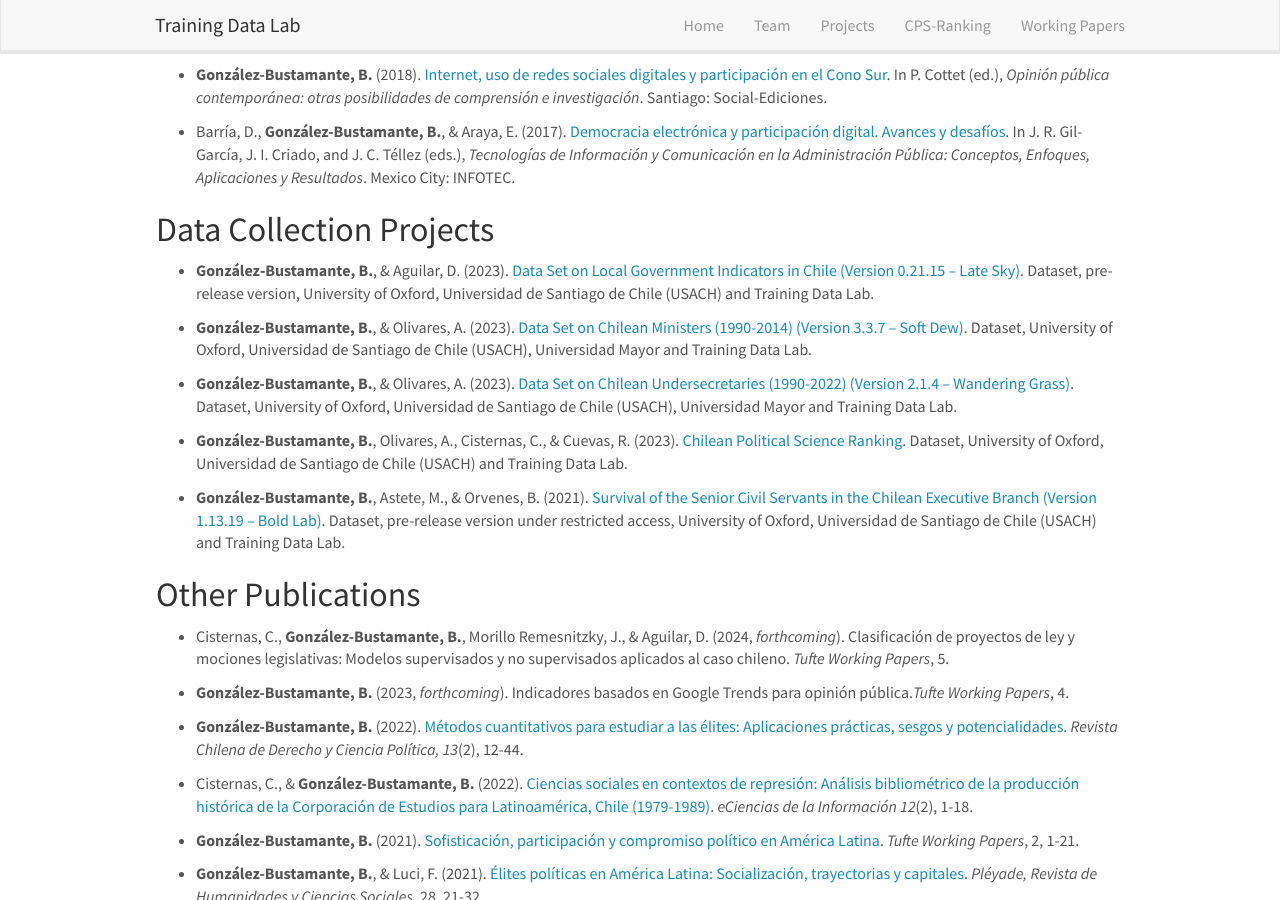
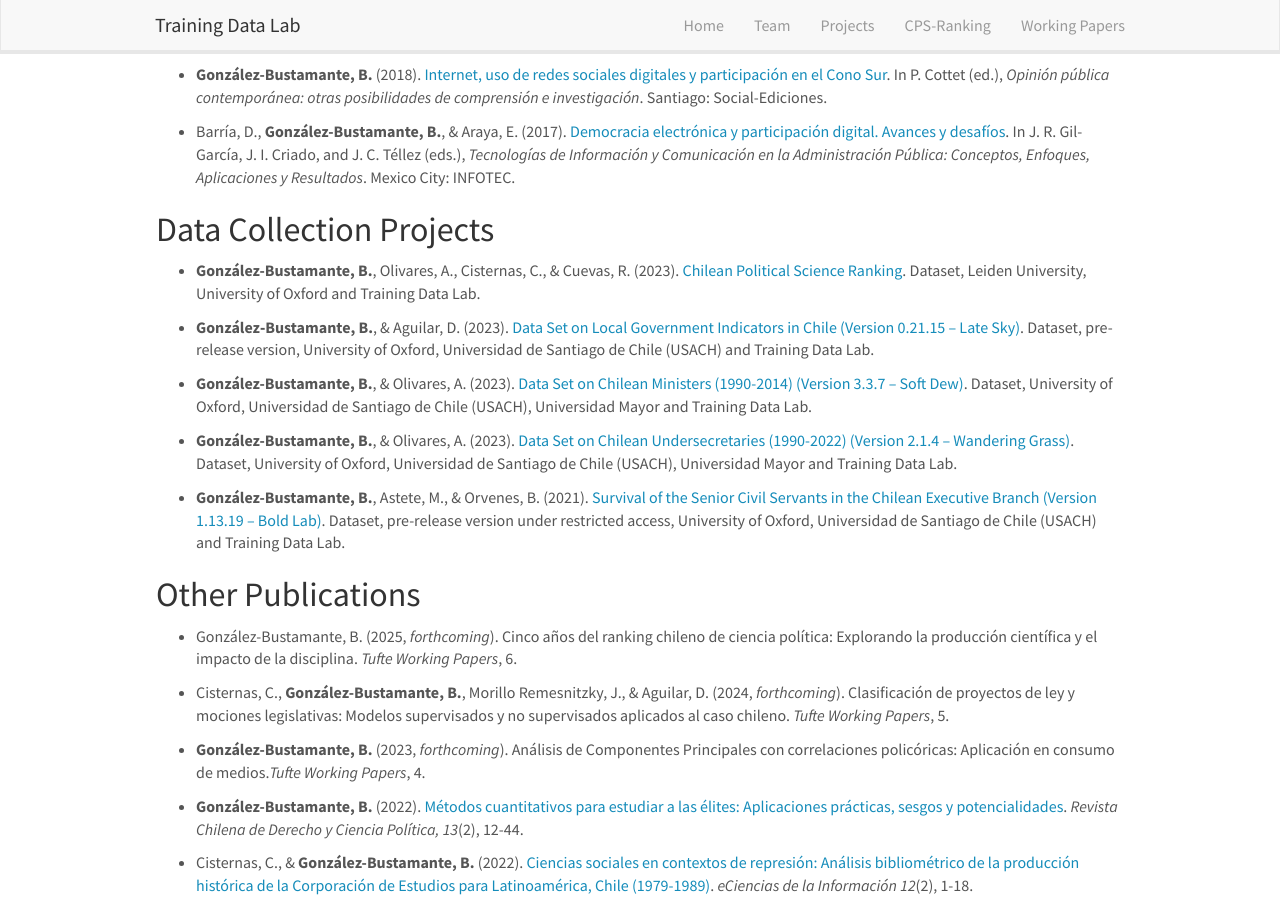
Before and after one commit to training-datalab/old-training-datalab.com, a Jekyll site: the page built from _pages/bgonzalezbustamante.md, in a window 1280 px wide and 900 px high, scrolled down 1350 px. Built offline with Jekyll 4.4.1, drawn with Linux system fonts in a browser that asks for light colours; nearby versions of some CDN libraries; some of the changed text lies outside the part shown.

Commit message:
Update bgonzalezbustamante.md

```diff
--- a/_pages/bgonzalezbustamante.md
+++ b/_pages/bgonzalezbustamante.md
@@ -54,21 +54,23 @@ permalink: /team/bgonzalezbustamante/
 
 ## Data Collection Projects
 
+- **González-Bustamante, B.**, Olivares, A., Cisternas, C., & Cuevas, R. (2023). <a href="http://doi.org/10.17605/OSF.IO/C8PRA" target="_blank">Chilean Political Science Ranking</a>. Dataset, Leiden University, University of Oxford and Training Data Lab.
+
 - **González‑Bustamante, B.**, & Aguilar, D. (2023). <a href="https://doi.org/10.5281/zenodo.7568387" target="_blank">Data Set on Local Government Indicators in Chile (Version 0.21.15 -- Late Sky)</a>. Dataset, pre-release version, University of Oxford, Universidad de Santiago de Chile (USACH) and Training Data Lab.
 
 - **González-Bustamante, B.**, & Olivares, A. (2023). <a href="https://doi.org/10.5281/zenodo.5744536" target="_blank">Data Set on Chilean Ministers (1990-2014) (Version 3.3.7 -- Soft Dew)</a>. Dataset, University of Oxford, Universidad de Santiago de Chile (USACH), Universidad Mayor and Training Data Lab.
 
 - **González-Bustamante, B.**, & Olivares, A. (2023). <a href="https://doi.org/10.5281/zenodo.5715384" target="_blank">Data Set on Chilean Undersecretaries (1990-2022) (Version 2.1.4 -- Wandering Grass)</a>. Dataset, University of Oxford, Universidad de Santiago de Chile (USACH), Universidad Mayor and Training Data Lab.
 
-- **González-Bustamante, B.**, Olivares, A., Cisternas, C., & Cuevas, R. (2023). <a href="http://doi.org/10.17605/OSF.IO/C8PRA" target="_blank">Chilean Political Science Ranking</a>. Dataset, University of Oxford, Universidad de Santiago de Chile (USACH) and Training Data Lab.
-
 - **González-Bustamante, B.**, Astete, M., & Orvenes, B. (2021).  <a href="https://doi.org/10.5281/zenodo.8115596" target="_blank">Survival of the Senior Civil Servants in the Chilean Executive Branch (Version 1.13.19 -- Bold Lab)</a>. Dataset, pre-release version under restricted access, University of Oxford, Universidad de Santiago de Chile (USACH) and Training Data Lab.
 
 ## Other Publications
 
+- González-Bustamante, B. (2025, *forthcoming*). Cinco años del ranking chileno de ciencia política: Explorando la producción científica y el impacto de la disciplina.  *Tufte Working Papers*, 6.
+
 - Cisternas, C., **González-Bustamante, B.**, Morillo Remesnitzky, J., & Aguilar, D. (2024, *forthcoming*). Clasificación de proyectos de ley y mociones legislativas: Modelos supervisados y no supervisados aplicados al caso chileno. *Tufte Working Papers*, 5.
 
-- **González-Bustamante, B.** (2023, *forthcoming*). Indicadores basados en Google Trends para opinión pública.*Tufte Working Papers*, 4.
+- **González-Bustamante, B.** (2023, *forthcoming*). Análisis de Componentes Principales con correlaciones policóricas: Aplicación en consumo de medios.*Tufte Working Papers*, 4.
 
 - **González-Bustamante, B.** (2022). <a href="https://doi.org/10.7770/rchdcp-V13N2-art2907" target="_blank">Métodos cuantitativos para estudiar a las élites: Aplicaciones prácticas, sesgos y potencialidades</a>. *Revista Chilena de Derecho y Ciencia Política, 13*(2), 12-44.
 
```
Also changed, not shown: other parts of _pages/bgonzalezbustamante.md (+1 -1 lines).
